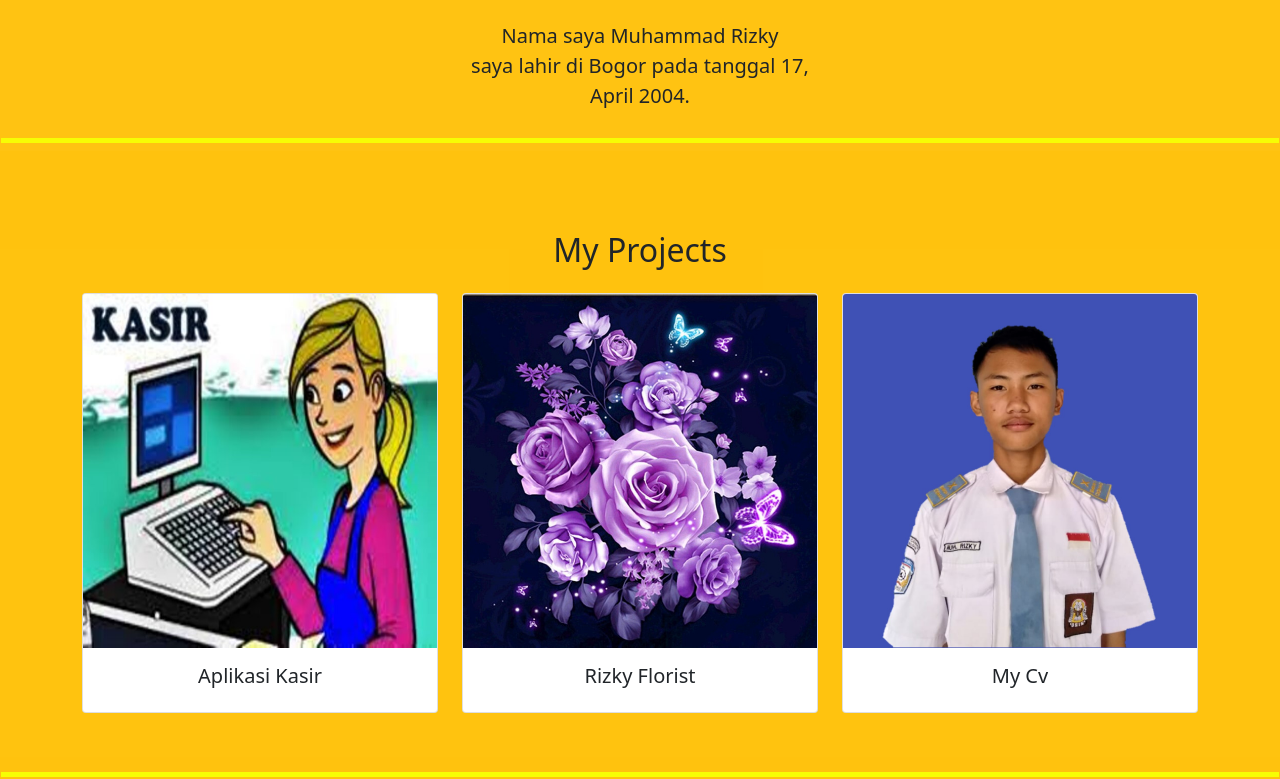
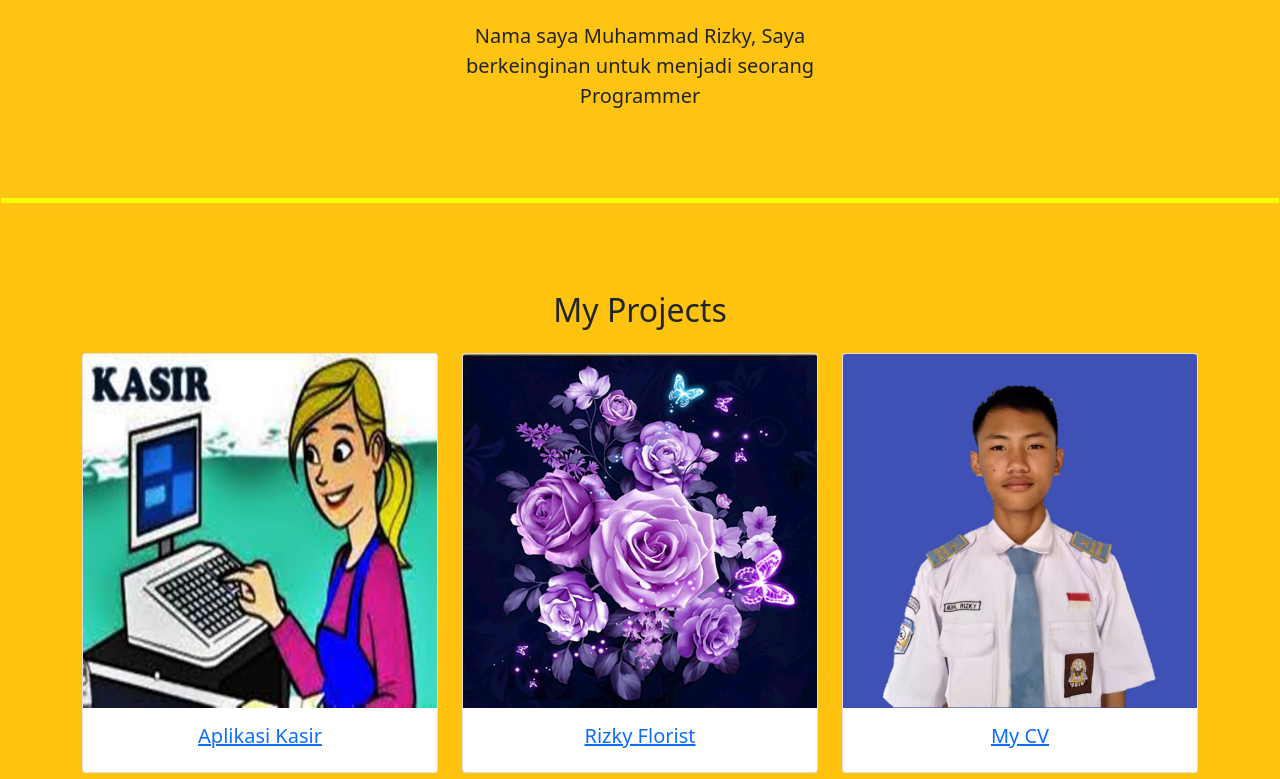
Before and after one commit to Eriri-Spencer20/rizky.github.io, a plain HTML site: page index.html in a window 1280 px wide. Shown: the part 514-1293 px from the top of the page. Drawn offline with nearby package versions, Linux system fonts and the light colour scheme.

Commit message:
menambahkan link

```diff
--- a/index.html
+++ b/index.html
@@ -19,7 +19,7 @@
   <body id="Home">
       <!-- navbar -->
       <nav class="navbar navbar-expand-lg navbar-light shadow-sm fixed-top" style="background-color:  #ffa500 ">
-        <div class="container" data-aos="fade-down">
+        <div class="container" data-aos="fade-down" data-aos-duration="1000">
           <a class="navbar-brand" href="#">Muhammad Rizky</a>
           <button class="navbar-toggler" type="button" data-bs-toggle="collapse" data-bs-target="#navbarNav" aria-controls="navbarNav" aria-expanded="false" aria-label="Toggle navigation">
             <span class="navbar-toggler-icon"></span>
@@ -46,26 +46,27 @@
 
       <!-- jumbotron -->
       <section class="jumbotron text-center">
-          <img src="images/rizky.png" alt="Muhammad Rizky" width="175" class="rounded-circle img-thumbnail" data-aos="fade-down" data-aos-duration="1000"/>
+          <img src="images/rizky.png" alt="Muhammad Rizky" width="175" class="rounded-circle img-thumbnail" data-aos="fade-zoom-in" data-aos-delay="400" data-aos-duration="2000"/>
         <h1 class="display-4" data-aos="fade-right" data-aos-duration="2000" data-aos-delay="200">Muhammad Rizky </h1>
         <p class="lead" data-aos="fade-left"data-aos-duration="2000" data-aos-delay="300">Pelajar</p>
         <!--  akhir jumbotron -->
 
       <!-- about -->
         <section id="about">
-            <div class="container" data-aos="fade-down" data-aos-offset="300">
+            <div class="container" data-aos="fade-zoom-in" data-aos-delay="100" data-aos-duration="2000" data-aos-offset="300">
                 <div class="row text-center mb-3">
                     <div class="col">
                         <h2>About Me</h2>
                     </div>
                 </div>
                 <div class="row justify-content-center fs-5 text-center">
-                    <div class="col-md-4" data-aos="fade-down" data-aos-duration="2000">
+                    <div class="col-md-4" data-aos="fade-up" data-aos-delay="200" data-aos-duration="2000">
                     <p>
-                            Nama saya Muhammad Rizky <br> saya lahir di Bogor
-                            pada tanggal 17, April 2004.
+                            Nama saya Muhammad Rizky, Saya berkeinginan untuk menjadi seorang Programmer
 
                     </p>
+                    <br>
+                    <br>
                     </div>
                 </div>
               </div>
@@ -87,7 +88,7 @@
                   <div class="card h-100" data-aos="flip-left" data-aos-duration="500" data-aos-offset="300">
                     <img src="images/kasir.jpg" class="card-img-top" alt="...">
                     <div class="card-body">
-                      <h5 class="card-title">Aplikasi Kasir</h5>
+                      <h5 class="card-title"><a href="">Aplikasi Kasir</a></h5>
                       <p class="card-text"></p>
                     </div>
                   </div>
@@ -96,7 +97,7 @@
                   <div class="card h-100" data-aos="flip-left" data-aos-duration="500" data-aos-delay="100" data-aos-offset="300">
                     <img src="images/bunga ungu.jpg" class="card-img-top" alt="...">
                     <div class="card-body">
-                      <h5 class="card-title">Rizky Florist</h5>
+                      <h5 class="card-title"><a href="http://rikzyflorist.epizy.com">Rizky Florist</a></h5>
                       <p class="card-text"></p>
                     </div>
                   </div>
@@ -105,7 +106,7 @@
                   <div class="card h-100" data-aos="flip-left" data-aos-duration="500" data-aos-delay="200" data-aos-offset="300">
                     <img src="images/rizky.png" class="card-img-top" alt="...">
                     <div class="card-body">
-                      <h5 class="card-title">My Cv</h5>
+                      <h5 class="card-title"><a href="http://cvrizky.epizy.com">My CV</a></h5>
                       <p class="card-text"></p>
                     </div>
                   </div>
```
